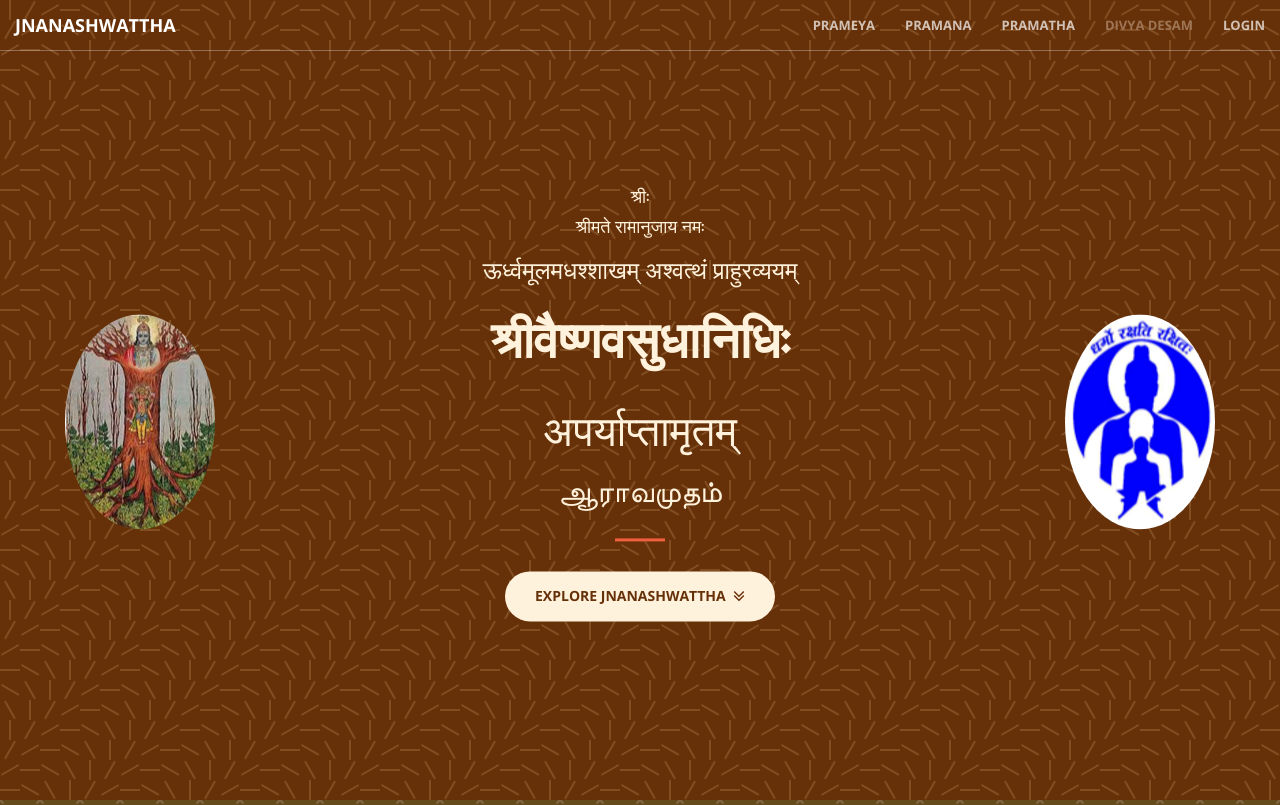
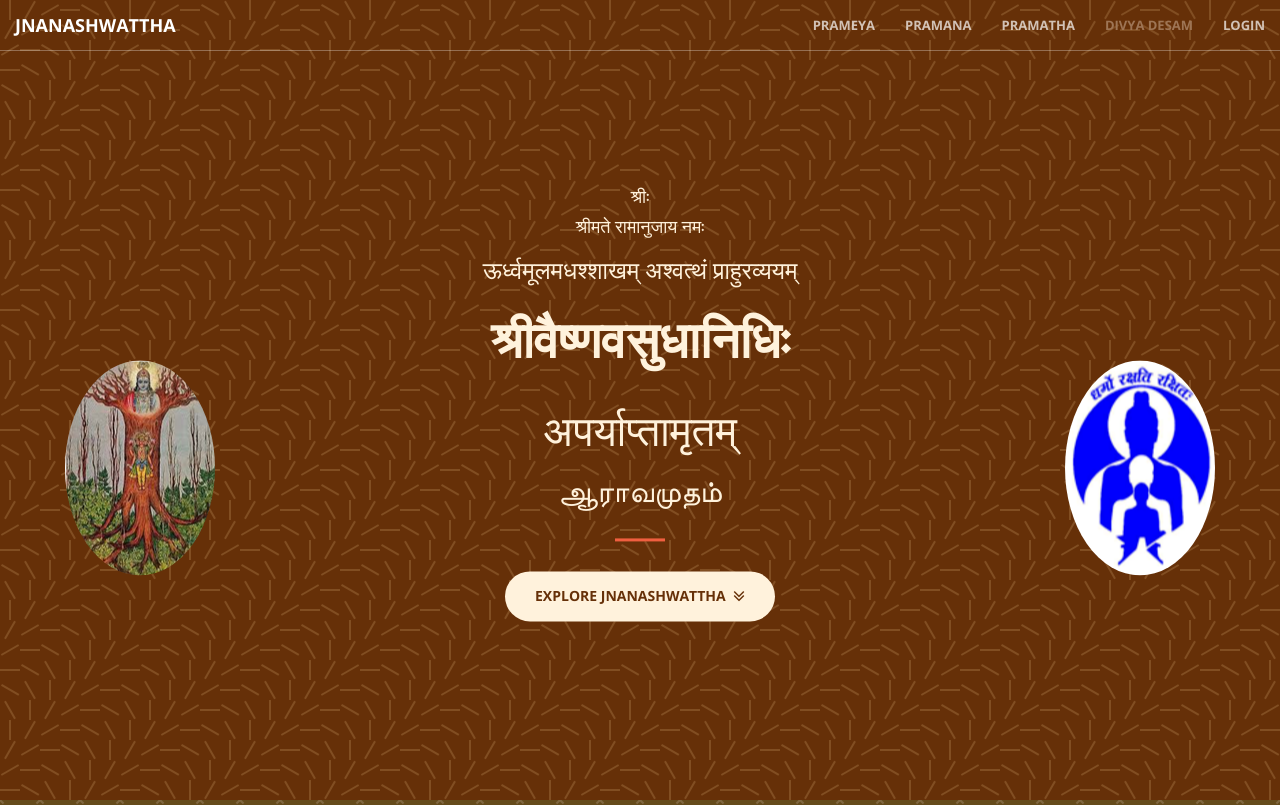
Before and after one commit to pankaja-shree/vishishtadvaita-frontpage, a website: page index.html in a window 1280 px wide. Shown: the top 805 px of the page. Drawn offline with nearby package versions, Linux system fonts and the light colour scheme; a web font is replaced by a local one.

Commit message:
align flex items to center

```diff
--- a/css/creative.css
+++ b/css/creative.css
@@ -40,6 +40,8 @@ h6 {
 }
 .mobile-row{
   display: flex;
+  -webkit-align-items: center; /* Safari 7.0+ */
+  align-items: center;
 }
 
 p {
```
